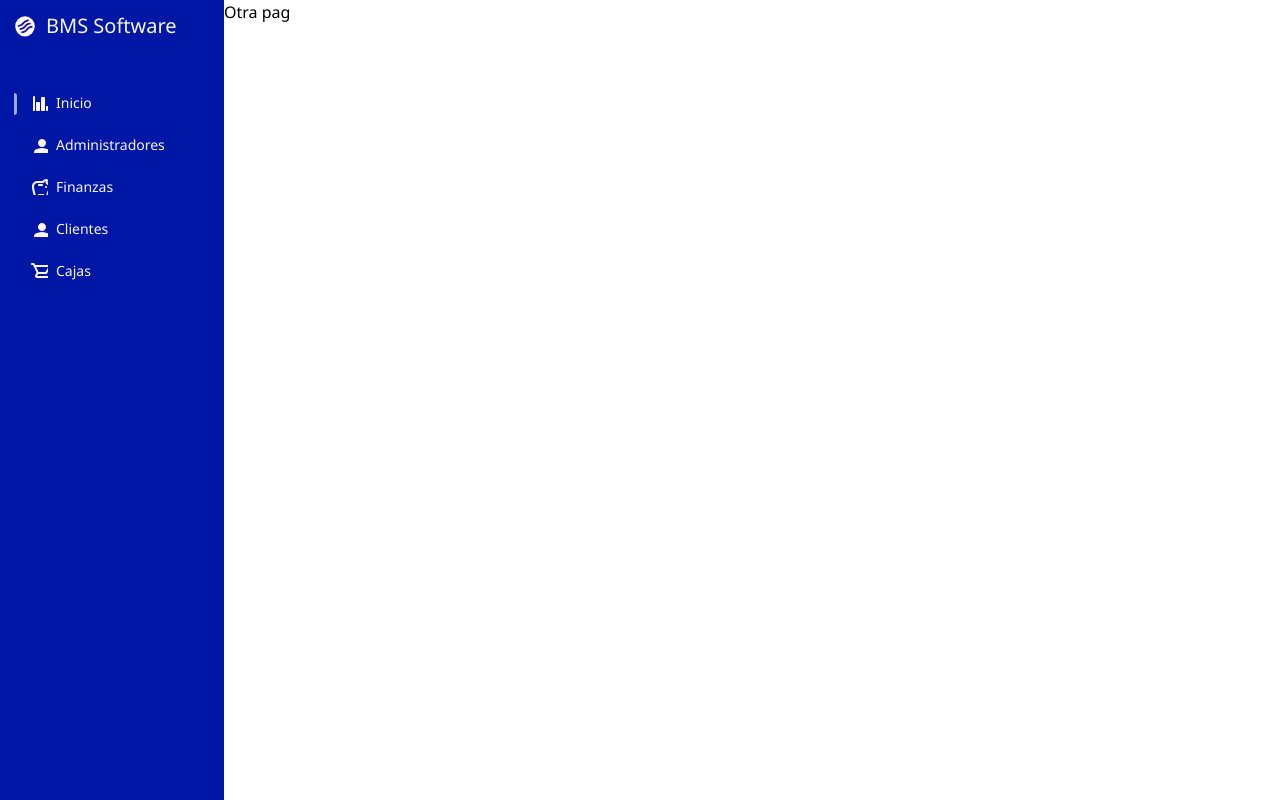
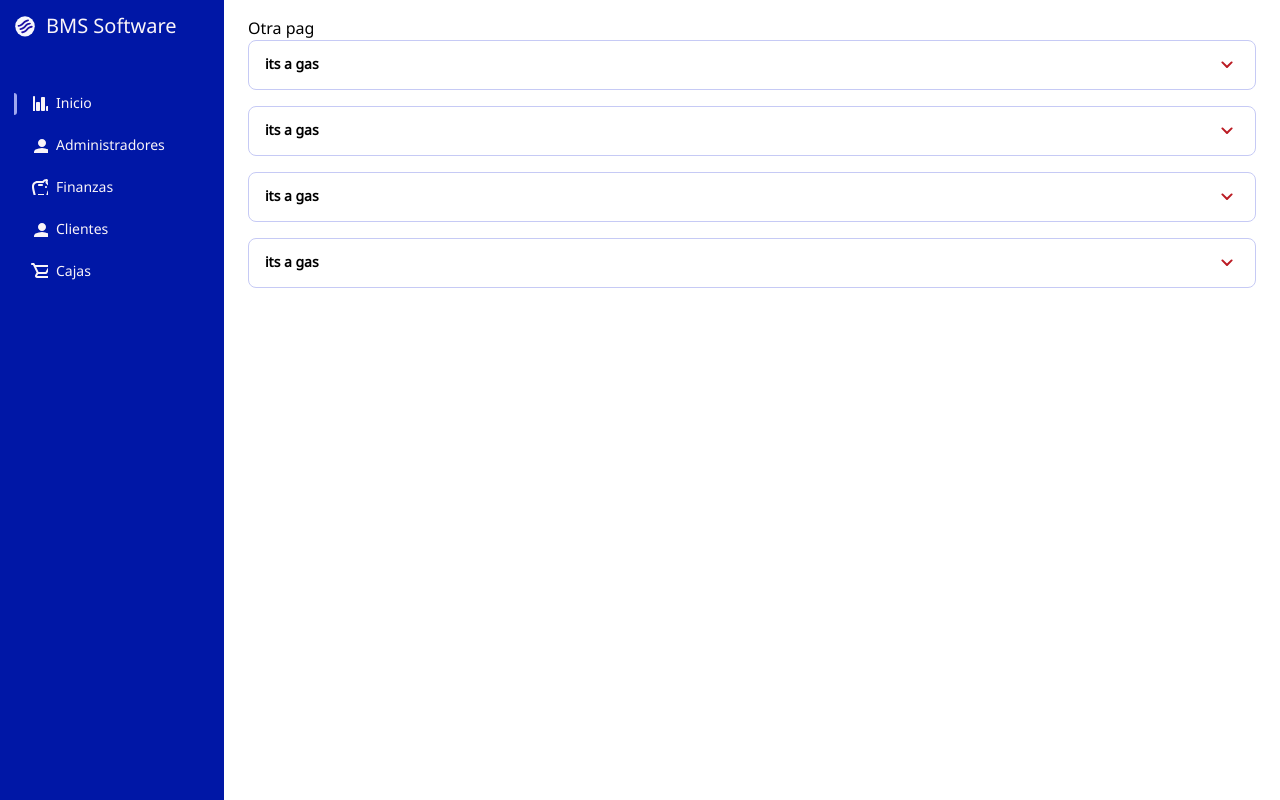
Before and after one commit to LucasDDL/BotonReutilizable, a Next.js app: page /theme/anidado in a window 1280 px wide. Built offline with nearby package versions, Linux system fonts and the light colour scheme.

Commit message:
accordion

```diff
--- a/src/app/globals.css
+++ b/src/app/globals.css
@@ -1,7 +1,6 @@
 @tailwind base;
 @tailwind components;
 @tailwind utilities;
-
 
 @layer components {
   .btn {
@@ -55,7 +54,7 @@
   }
 
   .input {
-    @apply py-1 px-2 w-[300px] h-9 flex flex-col text-[16px] leading-7 text-neutral ;
+    @apply py-1 px-2 flex flex-col text-[14px] leading-5 text-neutral ;
 
     &.input-md {
       @apply p-3;
@@ -64,6 +63,15 @@
     &.input-lg {
       @apply p-4;
     }
+
+    &.input-sm {
+      @apply p-2;
+    }
+
+    &:hover(:not(.input-error, .input-disabled)) {
+      @apply border-primary;
+    }
+
     input {
       outline: none;
       flex: 1;
--- a/src/app/layout.tsx
+++ b/src/app/layout.tsx
@@ -20,7 +20,7 @@ export default function RootLayout({
       <body className={`${fira.variable} font-sans`}>
         <div className="flex min-h-screen">
           <Sidebar />
-          <div className="flex flex-col flex-1 ">{children}</div>
+          <div className="flex flex-col flex-1">{children}</div>
         </div>
       </body>
     </html>
--- a/src/app/theme/anidado/page.tsx
+++ b/src/app/theme/anidado/page.tsx
@@ -1,5 +1,58 @@
+'use client'
+
+import { Accordion, AccordionItem } from "@/components";
+import { Money } from "@/icons/components/Money";
+import { useState } from "react";
+
 export default function OtraPagina() {
+  const [activeIndex, setActiveIndex] = useState<string | null>(null);
+
+  const handleClick = (index: string) => {
+    setActiveIndex(index === activeIndex ? null : index);
+  };
+
+
   return (
-    <h1>Otra pag</h1>
+    <main className="px-6 py-4">
+      <h1>Otra pag</h1>
+      <Accordion>
+        <AccordionItem
+          title={
+            'its a gas'
+          }
+          isOpen={activeIndex === 'pepe'}
+          onClick={() => handleClick('pepe')}
+        >
+          <Money /> to get away
+        </AccordionItem>
+        <AccordionItem
+          title={
+            'its a gas'
+          }
+          isOpen={activeIndex === 'alejandro'}
+          onClick={() => handleClick('alejandro')}
+        >
+          <Money /> to get away
+        </AccordionItem>
+        <AccordionItem
+          title={
+            'its a gas'
+          }
+          isOpen={activeIndex === 'claudio'}
+          onClick={() => handleClick('claudio')}
+        >
+          <Money /> to get away
+        </AccordionItem>
+        <AccordionItem
+          title={
+            'its a gas'
+          }
+          isOpen={activeIndex === 'wagner'}
+          onClick={() => handleClick('wagner')}
+        >
+          <Money /> to get away
+        </AccordionItem>
+      </Accordion>
+    </main>
   )
 }
--- a/src/components/Accordion/Accordion.tsx
+++ b/src/components/Accordion/Accordion.tsx
@@ -1,25 +1,9 @@
-import  { useState } from 'react';
-import { AccordionItem } from './AccordionItem';
+import  { PropsWithChildren } from 'react';
 
-export const Accordion = ({ data }) => {
-  const [activeIndex, setActiveIndex] = useState(null);
-
-  const handleClick = (index) => {
-    setActiveIndex(index === activeIndex? null : index);
-  };
-
+export const Accordion = ({ children }: PropsWithChildren) => {
   return (
-    <div>
-      {data.map((item, index) => (
-        <AccordionItem
-          key={index}
-          title={item.question}
-          isOpen={activeIndex === index}
-          onClick={() => handleClick(index)}
-        >
-          {item.answer}
-        </AccordionItem>
-      ))}
+    <div className="flex flex-col gap-4">
+      {children}
     </div>
   );
 };
--- a/src/components/Accordion/AccordionItem.tsx
+++ b/src/components/Accordion/AccordionItem.tsx
@@ -1,8 +1,23 @@
-export const AccordionItem = ({ title, isOpen, onClick, children }) => {
+import { ArrowDown } from "@/icons/components";
+import { PropsWithChildren, ReactNode } from "react";
+
+type AccordionItemProps = PropsWithChildren<{
+  className?: string
+  title: ReactNode
+  isOpen?: boolean
+  onClick: () => void
+}>
+
+export const AccordionItem = (props: AccordionItemProps) => {
+  const { title, isOpen, className, onClick, children } = props
+
   return (
-    <div className={`accordion-item ${isOpen? 'open' : ''}`} onClick={onClick}>
-      <button>{title}</button>
-      {isOpen && <div className="content">{children}</div>}
+    <div className={`accordion-item border border-primary-100 rounded-lg flex flex-col items-stretch ${className}`} >
+      <div className="flex gap-4 py-3 px-4  justify-center text-md font-semibold cursor-pointer" onClick={onClick}>
+        <span className="inline-flex flex-1">{title}</span>
+        <ArrowDown className={`${isOpen ? 'rotate-180' : ''} text-red`} />
+      </div>
+      {isOpen && <div className="px-4 mb-4 content text-sm">{children}</div>}
     </div>
   );
 };
--- a/src/components/Accordion/Collapse.tsx
+++ b/src/components/Accordion/Collapse.tsx
@@ -1,10 +1,6 @@
 import React, { useState } from "react"
 
-export const Collapse = ({title, children}) => {
-    const [isExpanded, setIsExpanded] = useState(false);
+export const Collapse = ({ title, children }) => {
 
-    return(
-
-
-    )
+    return null
 }
--- /dev/null
+++ b/src/components/Accordion/index.ts
@@ -0,0 +1,3 @@
+export * from './Accordion'
+export * from './AccordionItem'
+export * from './Collapse'
--- a/src/components/index.ts
+++ b/src/components/index.ts
@@ -2,3 +2,4 @@ export * from './Button'
 export * from './Input'
 export * from './Menu'
 export * from './Sidebar'
+export * from './Accordion'
--- /dev/null
+++ b/src/constants/index.ts
@@ -0,0 +1 @@
+export * from './testData'
--- a/testData.ts
+++ b/src/constants/testData.ts
@@ -5,7 +5,7 @@ export type QuestionAnswer =
   }
 
 
-export const data: QuestionAnswer[] = [
+export const questions: QuestionAnswer[] = [
   {
     question: '¿Qué son los componentes de acordeón?',
     answer: 'Los componentes de acordeón son elementos de interfaz de usuario utilizados para organizar y presentar contenido de manera colapsable.'
--- a/tailwind.config.ts
+++ b/tailwind.config.ts
@@ -12,7 +12,6 @@ const config: Config = {
       white: '#f9f4f8', // neutral-50
       transparent: "transparent",
       current: 'currentColor',
-
       primary: {
         DEFAULT: "#0017a6",
         50: "#e9eafb",
@@ -73,7 +72,6 @@ const config: Config = {
       md: ['14px', { lineHeight: '22px' }],
       lg: ['18px', { lineHeight: '32px' }],
     },
-
     extend: {
       backgroundImage: {
         "gradient-radial": "radial-gradient(var(--tw-gradient-stops))",
```
